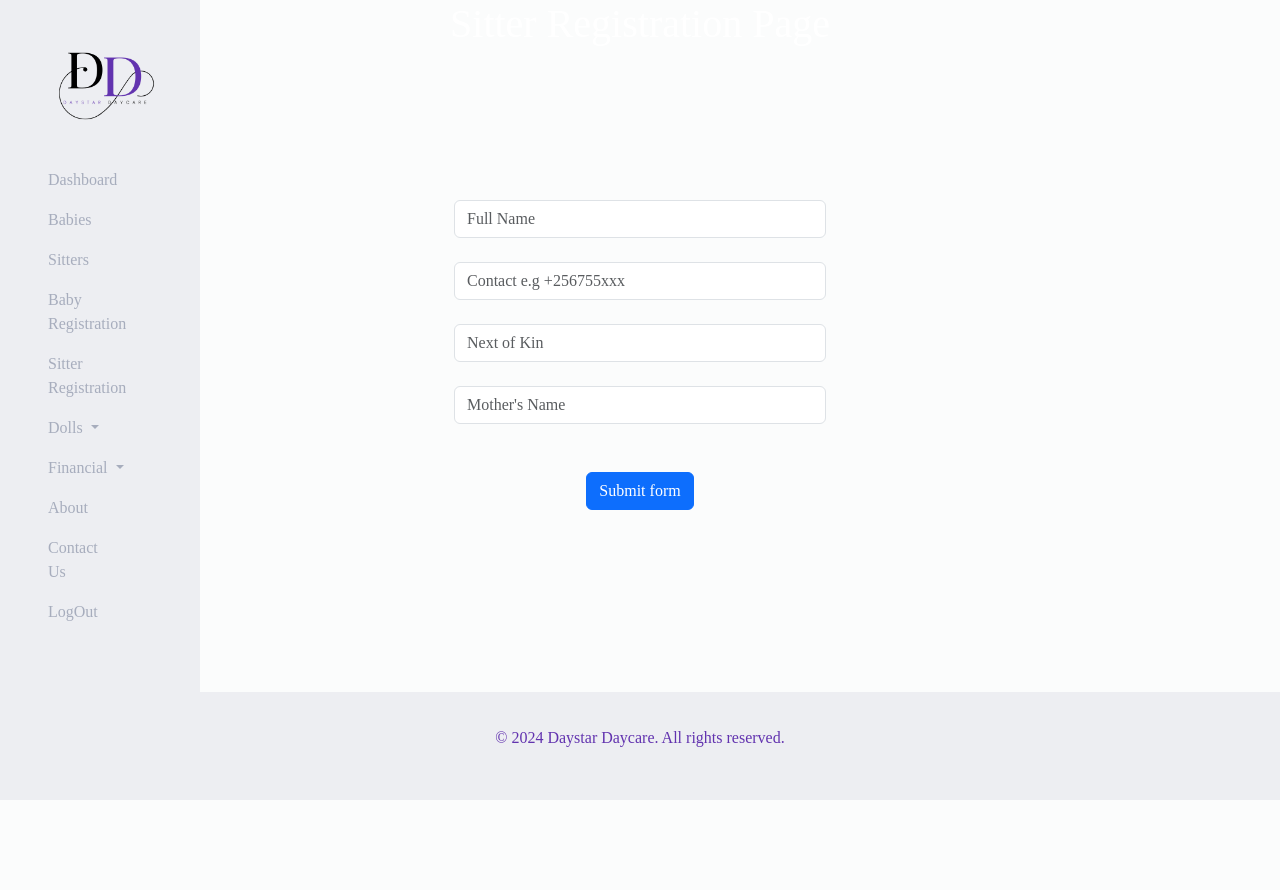
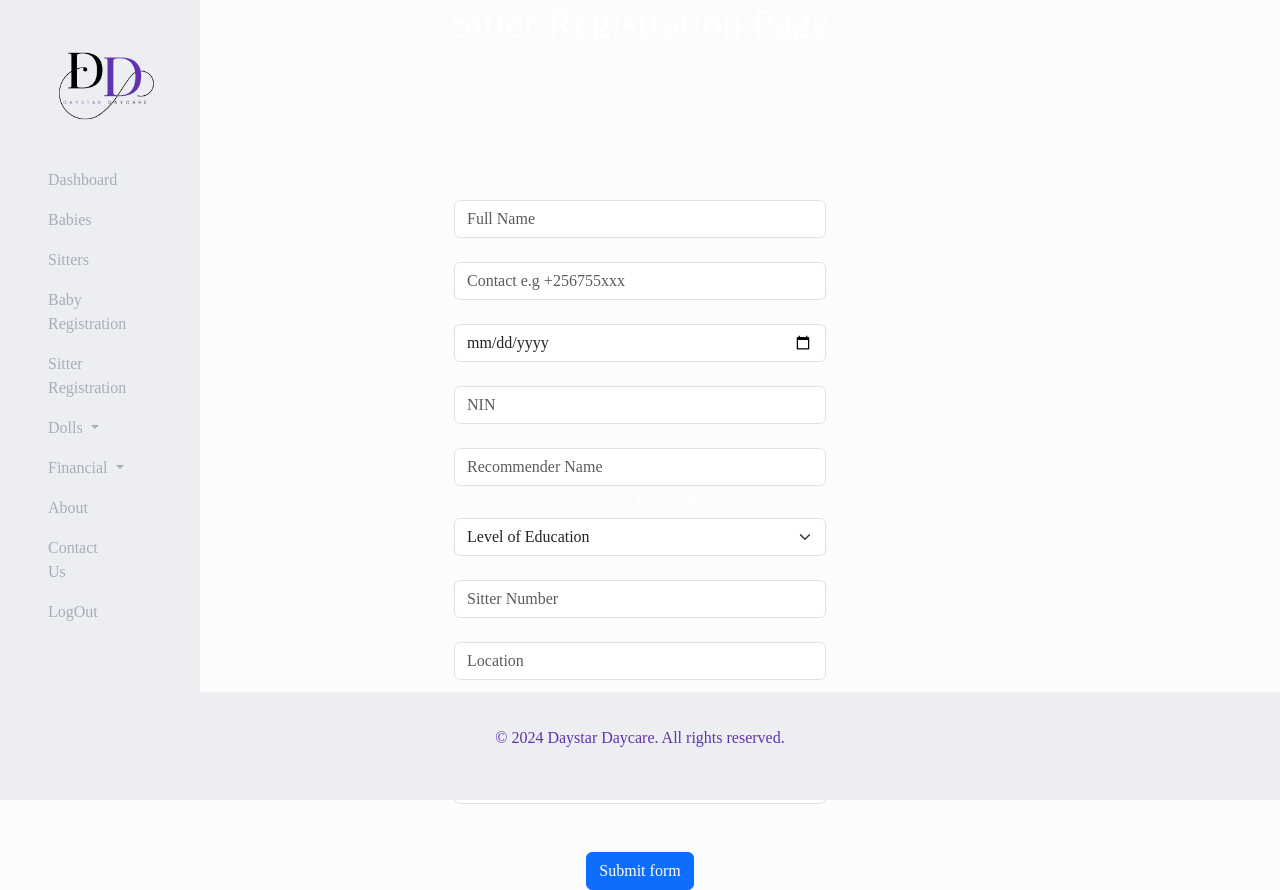
Before and after one commit to AkramMpagi/Daystar_Daycare, a Django app: page /sitter_registration/ in a window 1280 px wide. Before the commit the page ends 800 px from the top, so only its background shows below. Run offline with Django 5.2, Linux system fonts and the light colour scheme; some libraries are stand-ins or nearby versions.

Commit message:
Sitters Reg Modified

```diff
--- a/daystarApp/templates/daystarApp/sitter_registration.html
+++ b/daystarApp/templates/daystarApp/sitter_registration.html
@@ -32,6 +32,60 @@
 
 
       </div>
+
+
+    <div class="col-md-4">
+      <label for="date_of_birth" class="form-label"></label>
+      <input type="date" class="form-control" placeholder="Date of Birth" name="date_of_birth"  required>
+
+
+    </div>
+
+
+    <div class="col-md-4">
+      <label for="nin" class="form-label"></label>
+      <input type="text" class="form-control" placeholder="NIN" name="nin"  required>
+        </div>
+
+
+        <div class="col-md-4">
+          <label for="recommender_name" class="form-label"></label>
+          <input type="text" class="form-control" placeholder="Recommender Name" name="recommender_name"  required>
+            </div>
+
+            <div class="col-md-4">
+              <label for="level_of_education" class="form-label">Level of Education</label>
+              <select class="form-select" name="level_of_education" required>
+                  <option value="">Level of Education</option>
+                  <option value="Degree">Degree</option>
+                  <option value="Diploma">Diploma</option>
+                  <option value="UACE">UACE</option>
+                  <option value="UCE">UCE</option>
+              </select>
+          </div>
+
+
+          <div class="col-md-4">
+            <label for="sitter_number" class="form-label"></label>
+            <input type="text" class="form-control" placeholder="Sitter Number" name="sitter_number"  required>
+              </div>
+
+              <div class="col-md-4">
+                <label for="location" class="form-label"></label>
+                <input type="text" class="form-control" placeholder="Location" name="location"  required>
+                  </div>
+
+
+
+
+
+
+
+
+
+
+
+
 
       <div class="col-md-4">
         <label for="next_of_kin" class="form-label"></label>
--- a/daystarApp/views.py
+++ b/daystarApp/views.py
@@ -64,9 +64,25 @@ def sitter_registration(request):
         name = request.POST['name']
         contact = request.POST['contact']
         # category = request.POST['category']
-        timeIn = request.POST['timeIn']
-        timeOut = request.POST['timeOut']
-        new_sitter = Sitter(name=name, contact=contact, timeIn=timeIn, timeOut=timeOut)
+        # timeIn = request.POST['timeIn']
+        # timeOut = request.POST['timeOut']
+        date_of_birth = request.POST['date_of_birth']
+        recommender_name = request.POST['recommender_name']
+        level_of_education = request.POST['level_of_education']
+        nin = request.POST['nin']
+        sitter_number = request.POST['sitter_number']
+        location = request.POST['location']
+        next_of_kin = request.POST['next_of_kin']
+
+        new_sitter = Sitter(name=name, contact=contact, date_of_birth=date_of_birth, recommender_name=recommender_name, level_of_education=level_of_education, nin=nin, sitter_number=sitter_number, location=location, next_of_kin=next_of_kin)
+
+
+
+
+
+
+
+
         new_sitter.save()
         messages.success(request, 'You have successfully created a new sitter')
         return redirect('sitters')
```
Also changed, not shown: db.sqlite3.
